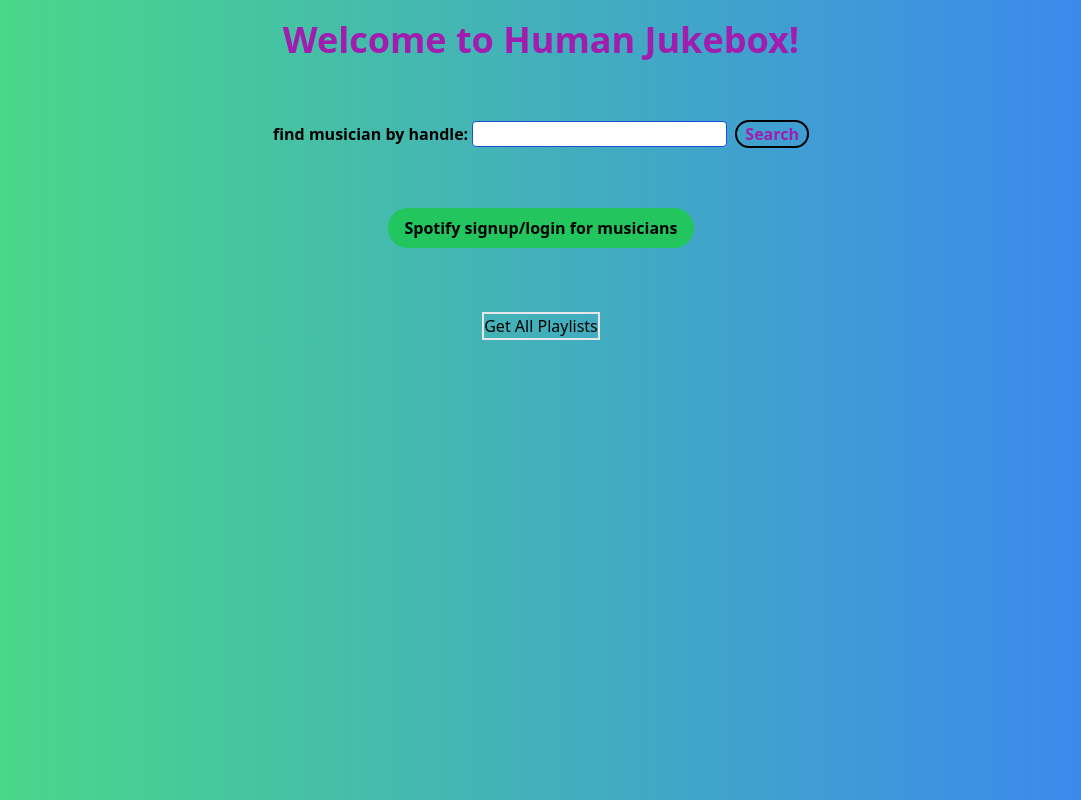
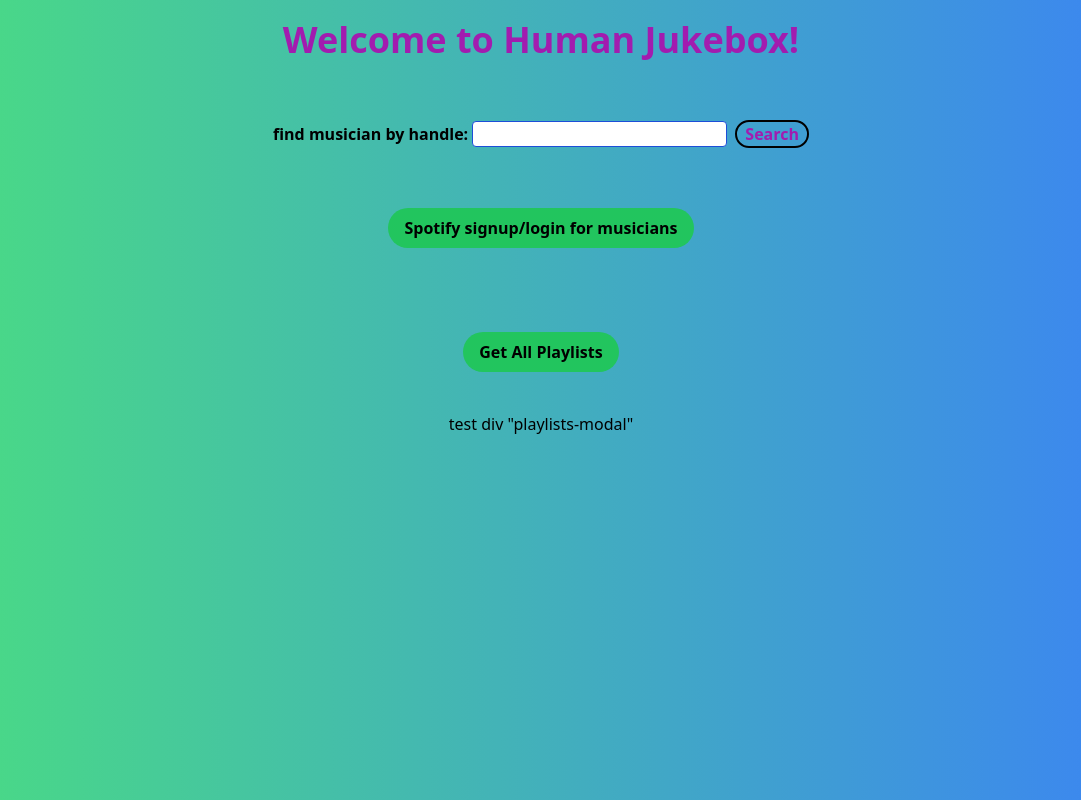
Before and after one commit to aaron1729/human-jukebox, a React app: page / in a window 1280 px wide. Shown: the whole page, without its empty margins (99-1180 px from the left). Built offline with nearby package versions, Linux system fonts and the light colour scheme.

Commit message:
collect tailwind styles to styles.ts

```diff
--- a/src/client/Components/SearchInput.tsx
+++ b/src/client/Components/SearchInput.tsx
@@ -33,6 +33,7 @@
         <input type="submit" name="search-param" value="Search"
         className='border-2 border-black rounded font-bold text-fuchsia-700 mx-100 my-50 px-2 rounded-full'
         // className='bg-white hover:bg-gray-100 text-gray-800 font-semibold border border-gray-400 rounded shadow'
+        // className="bg-green-500 hover:bg-green-400 text-black font-bold py-2 px-4 mt-5 mb-10 rounded-full"
         ></input>
       </form>
     </div>
--- a/src/client/Containers/LandingPageContainer.tsx
+++ b/src/client/Containers/LandingPageContainer.tsx
@@ -1,11 +1,13 @@
 import React from 'react';
 import SearchInput from '../Components/SearchInput';
 import { Link, Outlet, useNavigate } from 'react-router-dom';
+import {styles} from '../styles';
+
+// /Users/aaron/git/human-jukebox/src/client/styles.js
 
 
 
 function LandingPageContainer(){
-
 
   const navigate = useNavigate();
 
@@ -59,7 +61,7 @@
       <br />
       <SearchInput />
       <br />
-      <button onClick={login} className="bg-green-500 hover:bg-green-400 text-black font-bold py-2 px-4 mt-5 mb-10 rounded-full">
+      <button onClick={login} className={styles.buttonBig}>
         Spotify signup/login for musicians
       </button>
 
@@ -68,9 +70,13 @@
 
 
       {/* this placement is temporary, just to save a step of clickthrough when testing. */}
-      <button onClick={getAllPlaylists} className='border-2'>
+      <button onClick={getAllPlaylists} className={styles.buttonBig}>
         Get All Playlists
       </button>
+
+      <div id="playlists-modal">
+        test div "playlists-modal"
+      </div>
 
 
       {/* <br />
--- /dev/null
+++ b/src/client/styles.ts
@@ -0,0 +1,20 @@
+type StyleObj = {
+    buttonBig: string
+};
+
+
+const styles: StyleObj = {
+    buttonBig: [
+        "bg-green-500",
+        "hover:bg-green-400",
+        "text-black",
+        "font-bold",
+        "py-2",
+        "px-4",
+        "mt-5",
+        "mb-10",
+        "rounded-full"
+    ].join(" ")
+}
+
+export {styles};
```
Also changed, not shown: 1 other file (tests, documents, lock files or other folders).
